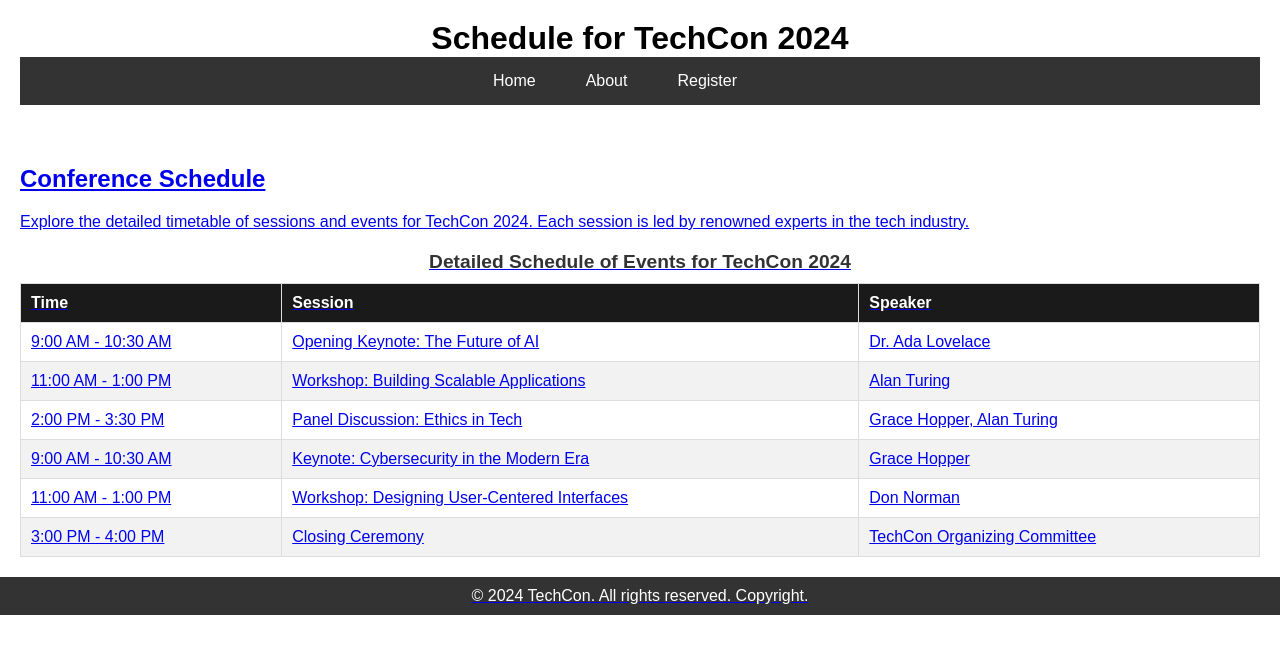
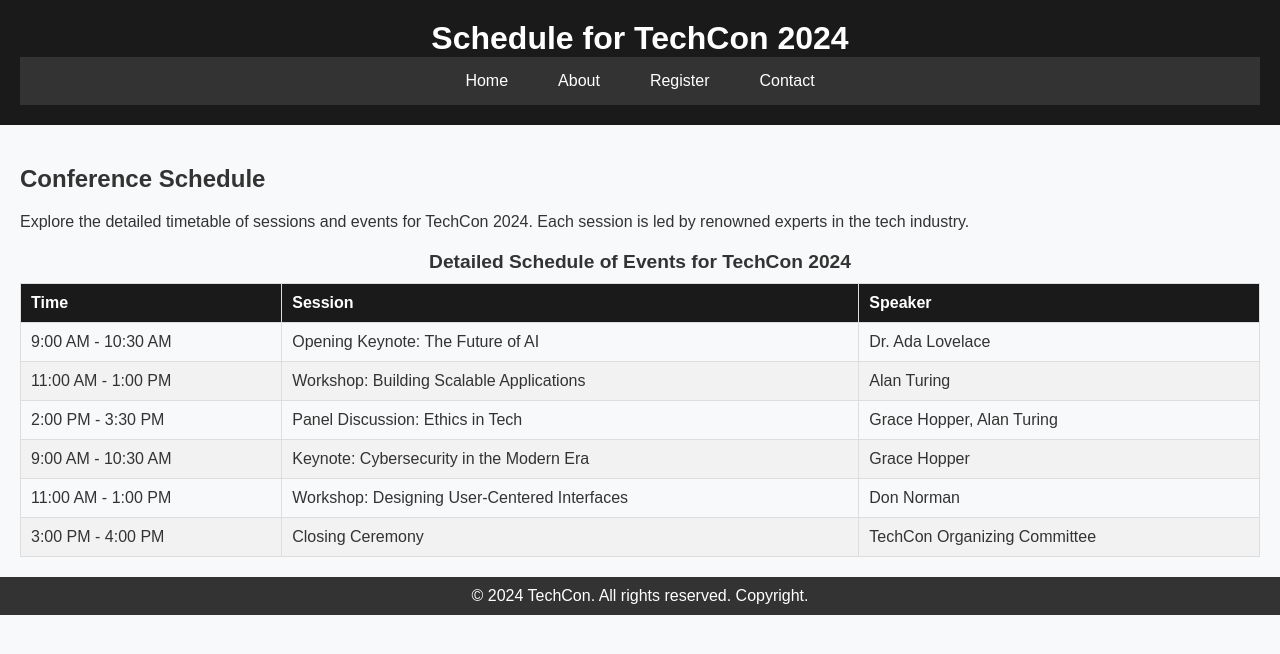
Before and after one commit to umutoniwasejo/TechCon_HTML, a plain HTML site: page techcon_website /schedule.html in a window 1280 px wide. Drawn offline with Linux system fonts and the light colour scheme.

Commit message:
Update schedule.html

```diff
--- a/techcon_website /schedule.html
+++ b/techcon_website /schedule.html
@@ -9,11 +9,11 @@
             font-family: Arial, sans-serif;
             margin: 0;
             padding: 0;
-            background-color: YELLOW
+            background-color: #f8f9fa;
             color: #333;
         }
         header {
-            background-color: BLACK
+            background-color: #1a1a1a;
             color: white;
             padding: 20px;
             text-align: center;
@@ -82,7 +82,7 @@
         <a href="index.html">Home</a>
         <a href="about.html">About</a>
         <a href="register.html">Register</a>
-<a href="0791317256,umutoniwase2@.gmail"xcontact us
+        <a href="contact.html">Contact</a>
     </nav>
 </header>
 
```
